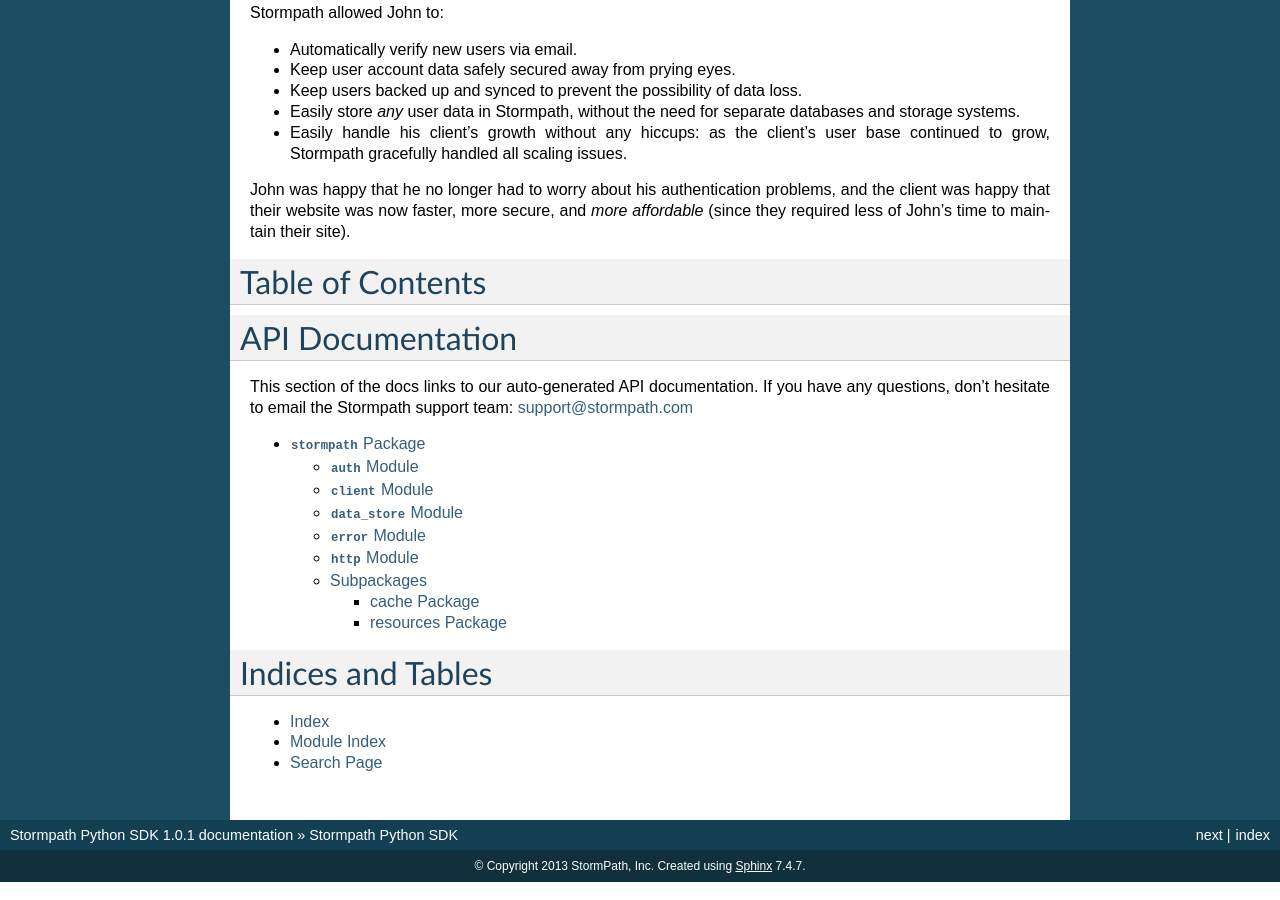
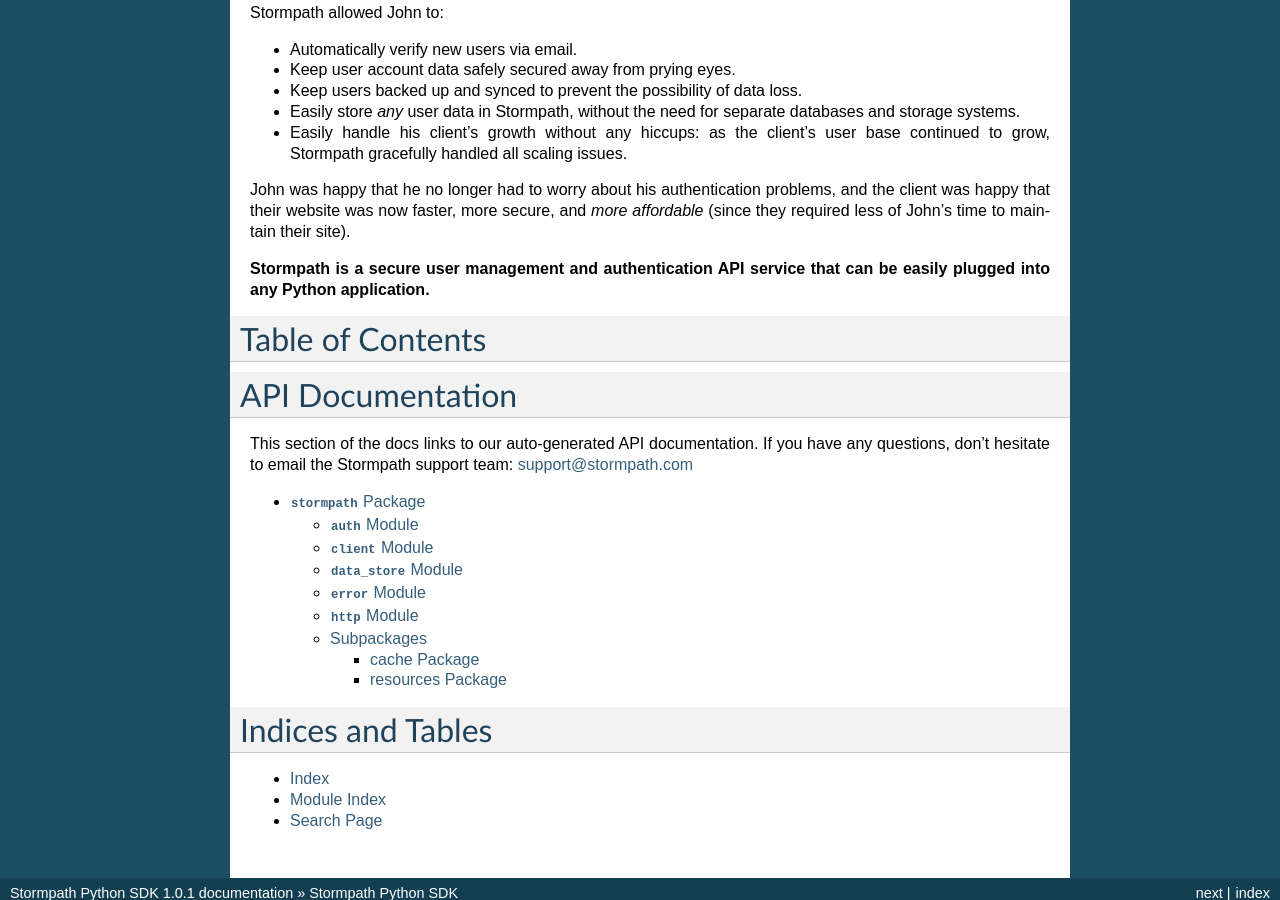
Before and after one commit to stormpath/stormpath-sdk-python, a Sphinx documentation site: the page built from docs/index.rst, in a window 1280 px wide and 900 px high, scrolled down 1491 px. Built offline with Sphinx 7.4.7, drawn with Linux system fonts in a browser that asks for light colours.

Commit message:
Adding a bold-ed out statement.

```diff
--- a/docs/index.rst
+++ b/docs/index.rst
@@ -93,6 +93,9 @@
 *more affordable* (since they required less of John's time to maintain their
 site).
 
+**Stormpath is a secure user management and authentication API service that can
+be easily plugged into any Python application.**
+
 
 Table of Contents
 =================
```
